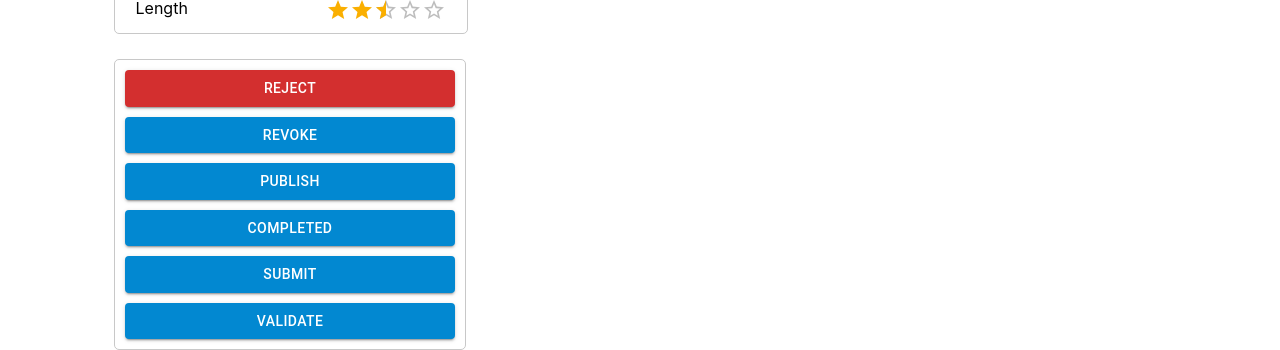
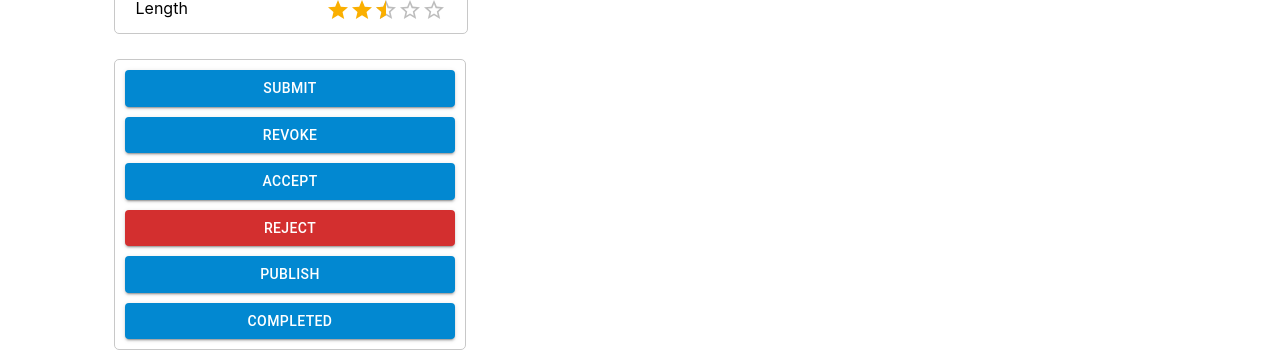
Before and after one commit to CameronJGrant/maps-service, a Next.js app in the folder web/: page /submissions/1 in a window 1280 px wide. Shown: the part 626-976 px from the top of the page. Built offline with nearby package versions, Linux system fonts and the light colour scheme; no server answers.

Commit message:
web: reorder status buttons

```diff
--- a/web/src/app/submissions/[submissionId]/_reviewButtons.tsx
+++ b/web/src/app/submissions/[submissionId]/_reviewButtons.tsx
@@ -1,6 +1,6 @@
 import { Button, ButtonOwnProps } from "@mui/material";
 
-type Review = "Completed" | "Submit" | "Reject" | "Revoke" | "Validate" | "Publish"
+type Review = "Completed" | "Submit" | "Reject" | "Revoke" | "Accept" | "Publish"
 type Action = "completed" | "submit" | "reject" | "revoke" | "trigger-validate" | "trigger-publish"
 interface ReviewButton {
 	name: Review,
@@ -24,12 +24,12 @@ function ReviewButton(props: ReviewButton) {
 export default function ReviewButtons() {
 	return (
 		<section className="review-set">
+			<ReviewButton color="info"  name="Submit"    action="submit"/>
+			<ReviewButton color="info"  name="Revoke"    action="revoke"/>
+			<ReviewButton color="info"  name="Accept"    action="trigger-validate"/>
 			<ReviewButton color="error" name="Reject"    action="reject"/>
-			<ReviewButton color="info"  name="Revoke"    action="revoke"/>
 			<ReviewButton color="info"  name="Publish"   action="trigger-publish"/>
 			<ReviewButton color="info"  name="Completed" action="completed"/>
-			<ReviewButton color="info"  name="Submit"    action="submit"/>
-			<ReviewButton color="info"  name="Validate"  action="trigger-validate"/>
 		</section>
 	)
 }
```
